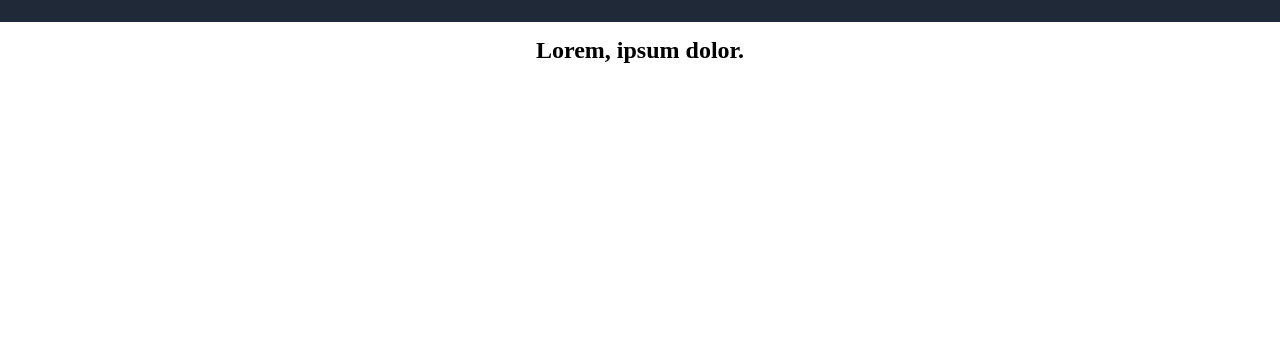
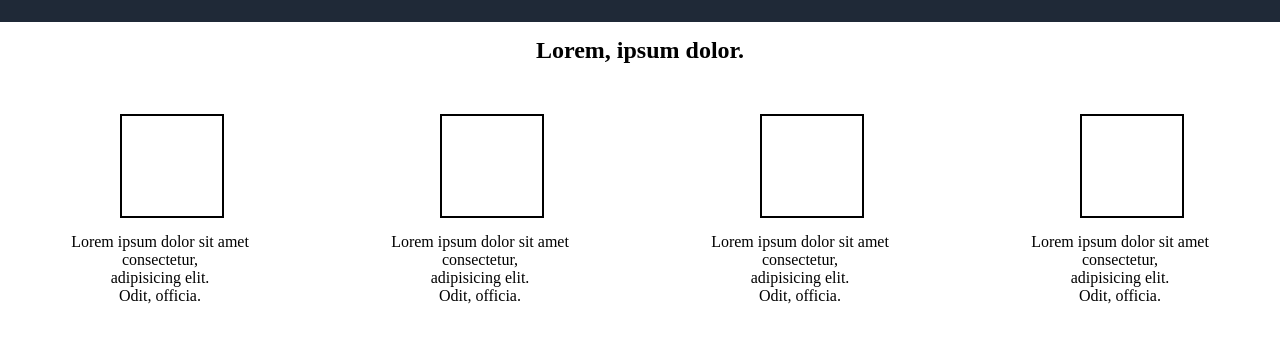
Before and after one commit to philosopher21/Flex_practice, a plain HTML site: page index.html in a window 1280 px wide. Shown: the part 428-776 px from the top of the page. Drawn offline with Linux system fonts and the light colour scheme.

Commit message:
another commit for the day

```diff
--- a/css/style.css
+++ b/css/style.css
@@ -80,3 +80,27 @@ img {
   text-align: center;
   padding-top: 15px;
 }
+
+.square {
+  width: 100px;
+  height: 100px;
+  border: 2px solid black;
+  margin-left: 80px;
+}
+
+.card-flex {
+  display: flex;
+  justify-content: space-around;
+  padding-top: 10px;
+  justify-content: center;
+  align-items: center;
+}
+
+.card-text {
+  padding-top: 15px;
+  text-align: center;
+}
+
+.card {
+  padding: 40px;
+}
--- a/index.html
+++ b/index.html
@@ -34,6 +34,47 @@
     </section>
     <section id="cards">
       <h1 id="Card-text">Lorem, ipsum dolor.</h1>
+      <div class="card-flex">
+        <div class="card">
+          <div class="square"></div>
+          <p class="card-text">
+            Lorem ipsum dolor sit amet consectetur,
+            <br />
+            adipisicing elit. <br />
+            Odit, officia.
+          </p>
+        </div>
+
+        <div class="card">
+          <div class="square"></div>
+          <p class="card-text">
+            Lorem ipsum dolor sit amet consectetur,
+            <br />
+            adipisicing elit. <br />
+            Odit, officia.
+          </p>
+        </div>
+
+        <div class="card">
+          <div class="square"></div>
+          <p class="card-text">
+            Lorem ipsum dolor sit amet consectetur,
+            <br />
+            adipisicing elit. <br />
+            Odit, officia.
+          </p>
+        </div>
+
+        <div class="card">
+          <div class="square"></div>
+          <p class="card-text">
+            Lorem ipsum dolor sit amet consectetur,
+            <br />
+            adipisicing elit. <br />
+            Odit, officia.
+          </p>
+        </div>
+      </div>
     </section>
   </body>
 </html>
```
